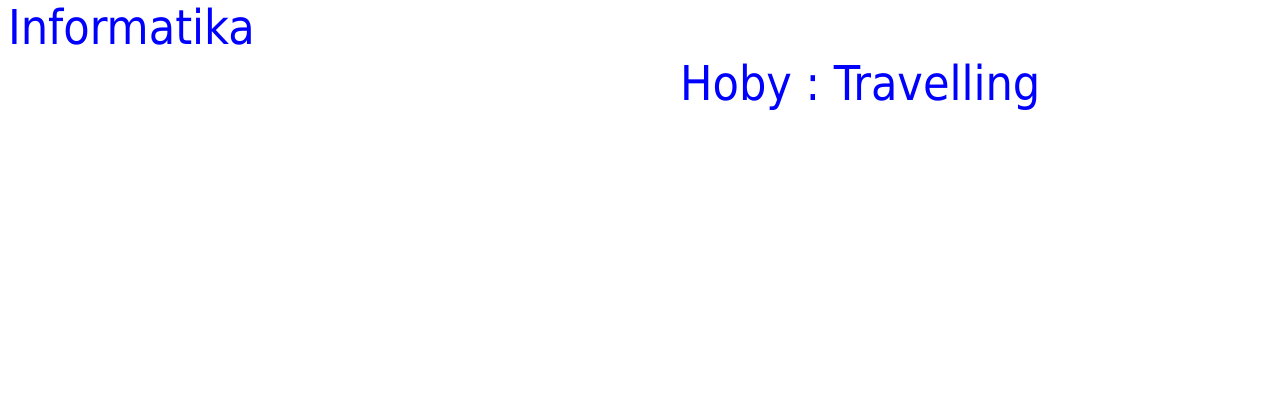
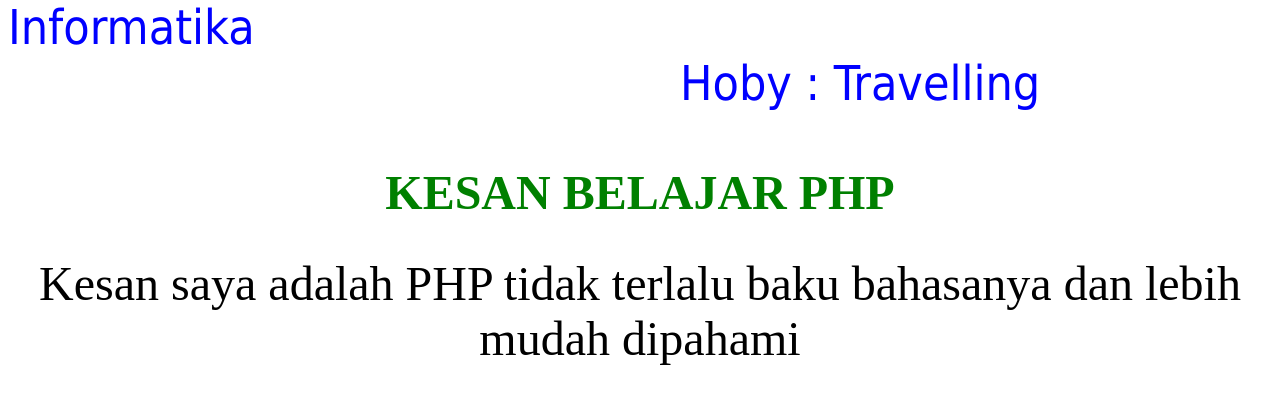
Before and after one commit to yunikosi/pemrogramanweb2, a PHP site: page /pertemuan1.php in a window 1280 px wide. Shown: the part 251-655 px from the top of the page. Run offline with PHP 8.4, Linux system fonts and the light colour scheme.

Commit message:
Update pertemuan1.php

```diff
--- a/pertemuan1.php
+++ b/pertemuan1.php
@@ -7,4 +7,7 @@
             <font size='12' color = 'blue' style='font-family:tahoma; margin-left:42rem;'>Hoby : Travelling</font><br>
     ";
 
+    echo"<br><br><br><font size='15' color='green'><center><b>KESAN BELAJAR PHP</b></center></font><br>
+            <br><font size='12'><center>Kesan saya adalah PHP tidak terlalu baku bahasanya dan lebih mudah dipahami</center></font>";
+
 ?>
```
